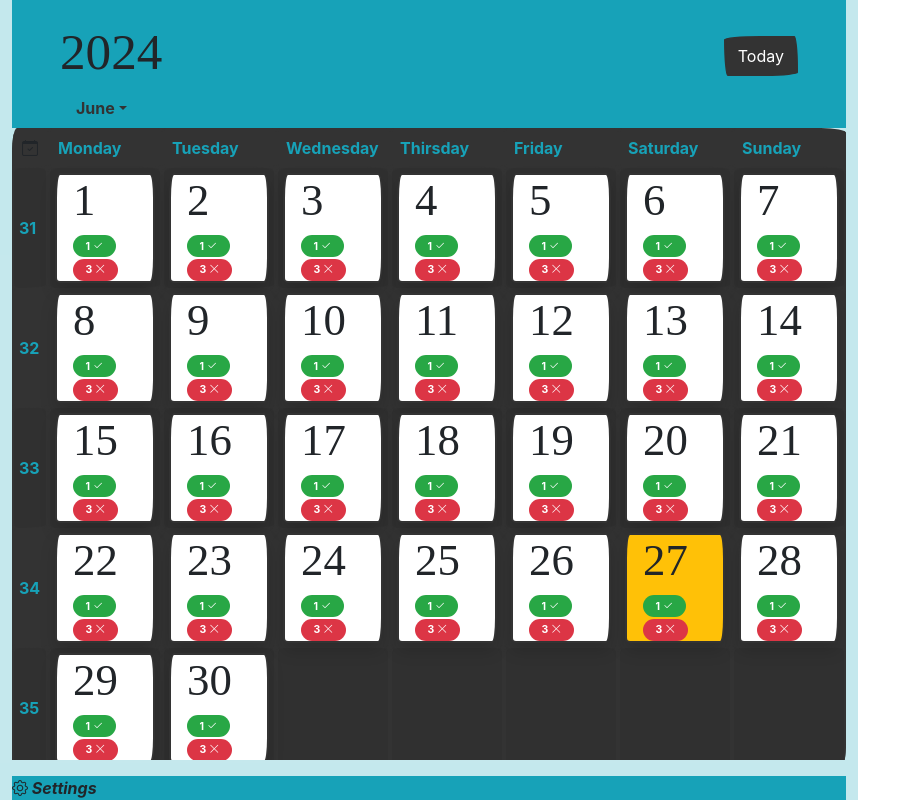
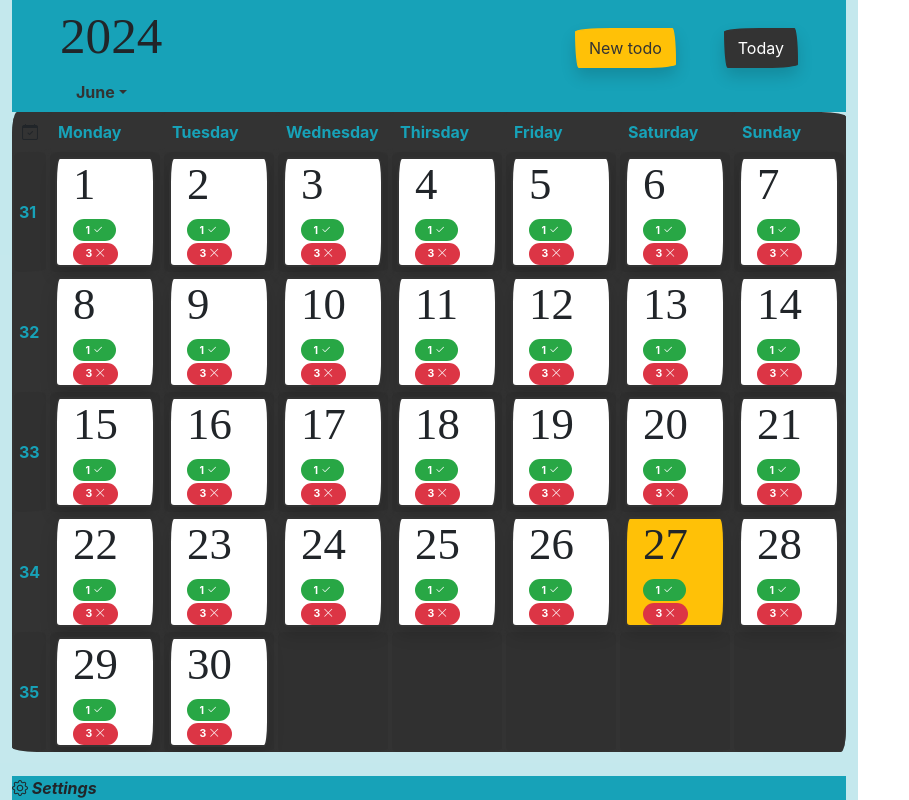
Before and after one commit to rucsna/CheckMate, a React (Vite) app in the folder CheckMateClient/: page / in a window 1280 px wide. Shown: the whole page, without its empty margins (0-909 px from the left). Built offline with nearby package versions, Linux system fonts and the light colour scheme; a web font is replaced by a local one.

Commit message:
refactor: add design changes

```diff
--- a/CheckMateClient/src/Pages/Layout.jsx
+++ b/CheckMateClient/src/Pages/Layout.jsx
@@ -7,17 +7,27 @@ import { useContext } from "react";
 import { StateContext } from "../StateContext";
 import Button from "react-bootstrap/esm/Button";
 
-const Layout = ({ children, handleMonthChange, selectedMonth }) => {
-  const { currentDate } = useContext(StateContext);
 
-  const months = ['January', 'February', 'March', 'April', 'May', 'June', 'July', 'August', 'September', 'October', 'November', 'December'];
+const months = ['January', 'February', 'March', 'April', 'May', 'June', 'July', 'August', 'September', 'October', 'November', 'December'];
+
+
+const Layout = ({ children, handleMonthChange }) => {
+  const { currentDate, selectedMonth, setIsToday } = useContext(StateContext);
+
+
+  const handleClick = () => {
+    setIsToday(true);
+    children.setDailyViewShow(true);
+  };
+
 
   return (
     <Container fluid className="d-flex flex-column" style={{ height: "100vh" }}>
       <Nav className="bg-info flex-column">
         <div className="d-flex align-items-center">
-          <NavItem className="ms-5 mt-4"><h1>2024</h1></NavItem>
-          <Button className="ms-auto me-5 mt-4" onClick={() => children.setDailyViewShow(true)}>Today</Button>
+          <NavItem className="ms-5 mt-2"><h1>{currentDate.getFullYear()}</h1></NavItem>
+          <Button variant="warning" className="ms-auto me-5 mt-4 text-primary shadow" onClick={() => children.setAddTaskShow(true)}>New todo</Button>
+          <Button className="me-5 mt-4 shadow" onClick={handleClick}>Today</Button>
         </div>
         <NavDropdown className="ms-5" title={selectedMonth} id="month-dropdown" onSelect={handleMonthChange}>
           {months.map((month, index) => (
@@ -26,7 +36,7 @@ const Layout = ({ children, handleMonthChange, selectedMonth }) => {
         </NavDropdown>
       </Nav>
       {children.component}
-      <Footer />
+      <Footer setStartDay={children.setStartDay}/>
     </Container>
   );
 };
```
